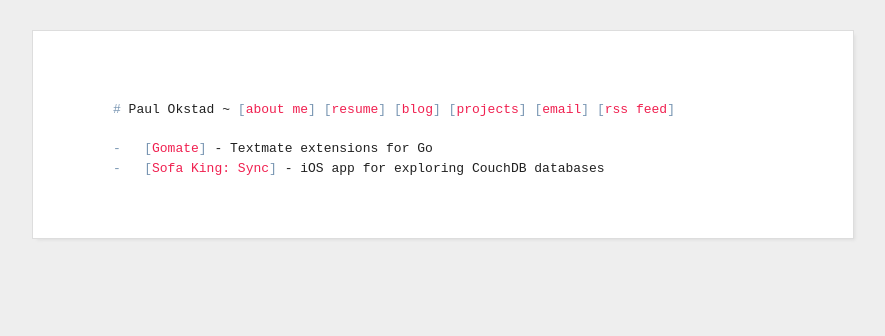
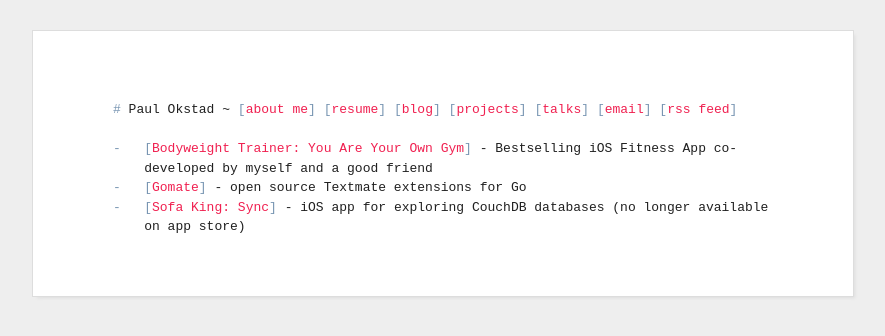
Before and after one commit to pokstad/pokstad.github.io, a Jekyll site: the page built from projects.md, in a window 1280 px wide. Shown: the top 336 px of the page, without its empty margins (197-1082 px from the left). Built offline with Jekyll 4.4.1, drawn with Linux system fonts in a browser that asks for light colours.

Commit message:
add talks section to site

```diff
--- a/_includes/nav.html
+++ b/_includes/nav.html
@@ -4,6 +4,7 @@
   <a href="/resume.html">resume</a>
   <a href="/index.html">blog</a>
   <a href="/projects.html">projects</a>
+  <a href="/talks.html">talks</a>
   <a href="mailto:pokstad@icloud.com">email</a>
   <a href="/feed.xml">rss feed</a>
 </h1>
--- a/projects.md
+++ b/projects.md
@@ -2,5 +2,6 @@
 layout: base
 ---
 
-- [Gomate](http://github.com/pokstad/gomate) - Textmate extensions for Go
-- [Sofa King: Sync](sofaking/index.html) - iOS app for exploring CouchDB databases
+- [Bodyweight Trainer: You Are Your Own Gym](https://itunes.apple.com/us/app/bodyweight-your-own-gym/id416981420?mt=8) - Bestselling iOS Fitness App co-developed by myself and a good friend
+- [Gomate](http://github.com/pokstad/gomate) - open source Textmate extensions for Go
+- [Sofa King: Sync](sofaking/index.html) - iOS app for exploring CouchDB databases (no longer available on app store)
```
Also changed, not shown: talks.md (added, +6 -0 lines).
